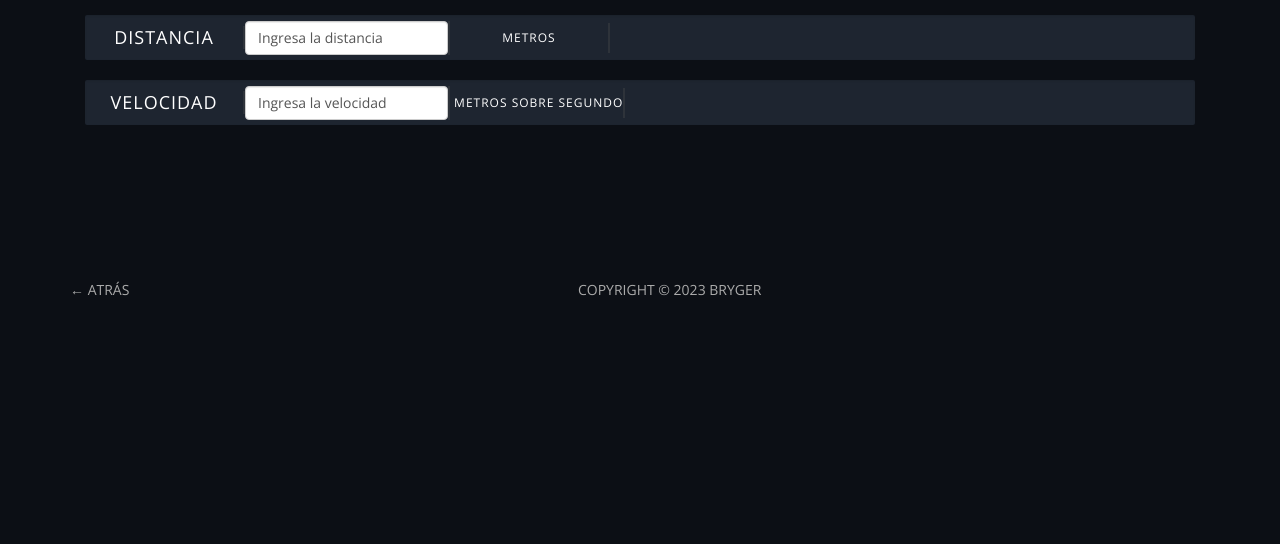
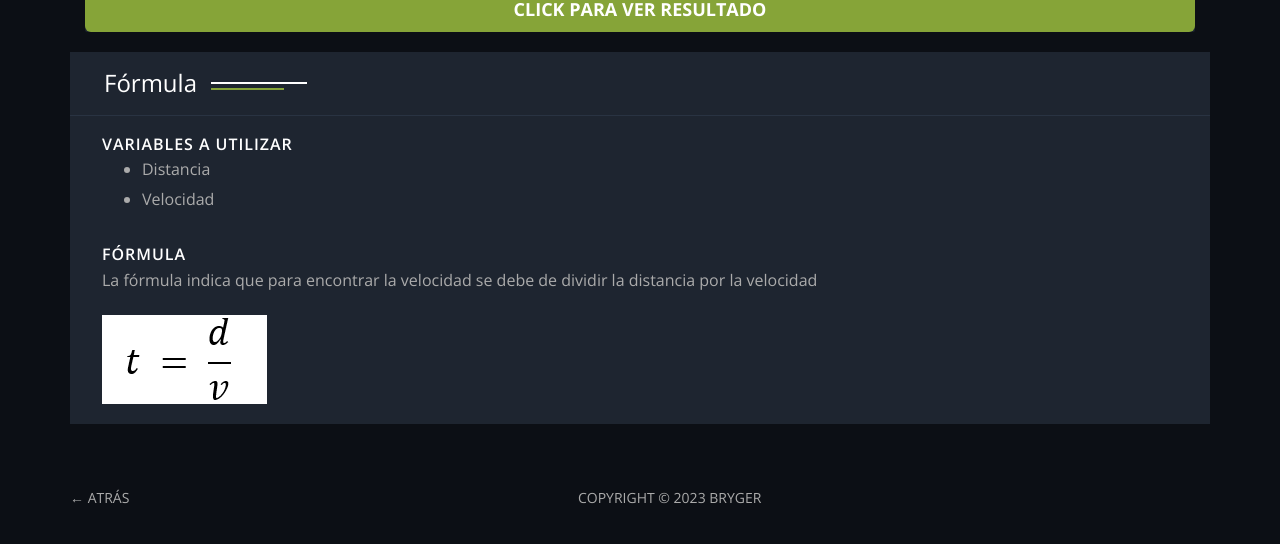
Before and after one commit to BryanPaz9/proyecto-fisica1, a website: page mru/tiempo.html in a window 1280 px wide. Shown: the part 463-1007 px from the top of the page. Before the commit the page ends 800 px from the top, so only its background shows below. Drawn offline with nearby package versions, Linux system fonts and the light colour scheme; files whose address does not match are found by name.

Commit message:
Tiempo MRU

```diff
--- a/js/mru/mru.js
+++ b/js/mru/mru.js
@@ -51,7 +51,7 @@ let tiempo = document.getElementById("txtTiempo").value;
         let resultado = (distancia/tiempo);
         resultado = parseFloat(resultado).toFixed(2);
         document.getElementById("divResultados").style.display = "block";
-        let htmlResult = `<b>${resultado} metros</b>`;
+        let htmlResult = `<b>${resultado} metros por segundo</b>`;
         document.getElementById("h2resultado").innerHTML = htmlResult;
         let htmlVariables = `<li>Distancia = ${distancia} m</li>
             <li>Tiempo = ${tiempo} s</li>
@@ -72,5 +72,37 @@ let tiempo = document.getElementById("txtTiempo").value;
 }
 
 function tiempo(){
+    let distancia = document.getElementById("txtDistancia").value;
+    let velocidad = document.getElementById("txtVelocidad").value;
+        if(distancia.length == 0){
+            alert("Ingrese un valor en la distancia.");
+            return;
 
+        }
+        if(velocidad.length == 0){
+            alert("Ingrese un valor en la velocidad.");
+            return;
+        }
+        if(distancia>= 0 && velocidad>0){
+            let resultado = (distancia/velocidad);
+            resultado = parseFloat(resultado).toFixed(2);
+            document.getElementById("divResultados").style.display = "block";
+            let htmlResult = `<b>${resultado} segundos</b>`;
+            document.getElementById("h2resultado").innerHTML = htmlResult;
+            let htmlVariables = `<li>Distancia = ${distancia} m</li>
+                <li>Velocidad = ${velocidad} s</li>
+            `;
+            document.getElementById("variables").innerHTML = htmlVariables;
+            let htmlPasos =`
+            <p>2. Según ecuación se deben de sustituir los valores de cada variable. <br>
+            &nbsp;&nbsp;&nbsp;&nbsp;&nbsp;&nbsp;&nbsp;&nbsp;Tiempo = ${distancia}m / ${velocidad}s</p><br>
+            <p>3. Se realiza la operación y se elimina la dimensional de los segundos. <br>
+                &nbsp;&nbsp;&nbsp;&nbsp;&nbsp;&nbsp;&nbsp;&nbsp;${distancia} / ${velocidad} = ${resultado} | <del>metros</del> / <del>metros</del>/segundos</p>
+            <p>Resultado: <br>
+                &nbsp;&nbsp;&nbsp;&nbsp;&nbsp;&nbsp;&nbsp;&nbsp;Tiempo = ${resultado} s</p>`;
+            document.getElementById("otrospasos").innerHTML = htmlPasos
+        }else{
+            alert("Por favor ingrese un valor válido en los parámetros de la función. La velocidad no puede ser 0");
+            return;
+        }
 }
--- a/mru/tiempo.html
+++ b/mru/tiempo.html
@@ -4,7 +4,7 @@
         <!-- meta charset -->
         <meta charset="utf-8">
         <!-- site title -->
-        <title>Fase 3 | by Bryger</title>
+        <title>Calcular tiempo | MRU</title>
         <!-- meta description -->
         <meta name="description" content="">
         <!-- mobile viwport meta -->
@@ -37,64 +37,116 @@
         <main class="site-wrapper">
             <div class="pt-table">
                 <div class="pt-tablecell page-resume relative">
-                    <!-- .close -->
-                    <a href="../fases.html" class="page-close"><i class="tf-ion-close"></i></a>
-                    <!-- /.close -->
-<br><br><br><br>
+
                     <div class="container">
                         <div class="row">
                             <div class="col-xs-12 col-md-offset-1 col-md-10 col-lg-offset-2 col-lg-8">
                                 <div class="page-title text-center">
+                                    <br><br>
                                     <h1>Encontrar</h1>
-                                    <h1><span class="primary"> TIEMPO</span> <span class="title-bg">TIEMPO</span></h1>
+                                    <h1><span class="primary"><b>T I E M P O</b></span> <span class="title-bg">TIEMPO</span></h1>
+                                    <br>
                                 </div>
                             </div>
                         </div> <!-- /.row -->
-
                         <div class="col-xs-12 col-md-12">
                             <div class="section-title clear">
-                                <h3>Área de apoyo | Importancia</h3>
+                                <h3>REALIZAR CÁLCULO | Ingresa los valores de las variables</h3><br>
                             </div>
                             <div class="skill-wrapper">
                                 <div class="progress clear">
                                     <div class="skill-name"><h4>Distancia</h4></div>
-                                    <div class="skill-name"> <input type="number" class="form-control" id="exampleInputEmail1" aria-describedby="emailHelp" placeholder="Ingresa la distancia"></div>
-                                    <div class="skill-name"> metros </div>
+                                    <div class="skill-name"> <input type="number" class="form-control" id="txtDistancia" value = "0" min="0" aria-describedby="emailHelp" placeholder="Ingresa la distancia"></div>
+                                    <div class="skill-name"> &nbsp;metros &nbsp;</div>
 
                                 </div> <!-- /.progress -->
                                 <div class="progress clear">
                                     <div class="skill-name"><h4>Velocidad</h4></div>
-                                    <div class="skill-name"> <input type="number" class="form-control" id="exampleInputEmail1" aria-describedby="emailHelp" placeholder="Ingresa la velocidad"></div>
-                                    <div class="skill-name"> &nbsp;metros sobre segundo</div>
-
+                                    <div class="skill-name"> <input type="number" class="form-control" id="txtVelocidad" value = "0" min="0" aria-describedby="emailHelp" placeholder="Ingresa la velocidad"></div>
+                                    <div class="skill-name"> &nbsp;segundos</div>
                                 </div> <!-- /.progress -->
+                                <div class="progress clear">
+                                        <button type="button" class="btn btn-primary btn-lg btn-block" onclick="tiempo()">Click para ver resultado</button>
+                                </div>
                             </div> <!-- /.progress -->
                         </div> <!-- /.progress -->
-                            </div> <!-- /.skill-wrapper -->
-                            <br><br>
-                            <div class="container">
-                                <nav class="page-nav clear">
-                                    <div class="container">
-                                        <div class="flex flex-middle space-between">
-                                            <span class="prev-page"><a href="../fases.html" class="link">&larr; ATRÁS</a></span>
-                                            <span class="copyright hidden-xs">Copyright &copy; 2023 BRYGER </span>
-                                            <span class="next-page"><a href="" class="link"></a></span>
+
+                        <div class ="row" id="divResultados" style="display: none;">
+                            <div class="col-xs-12 col-sm-12" >
+                                <div class="history-block">
+                                    <div class="section-title light clear">
+                                        <h2 id="h2resultado">Resultado:</h2>
+                                    </div>
+                                    <!-- /.section-title -->
+                                    <div class="history-scroller">
+                                        <div class="history-item">
+                                            <div class="history-text">
+                                                <h5>Pasos</h5><br>
+                                                <p>1. Encontrar variables</p>
+                                                <ul id="variables">
+                                                </ul><br>
+                                                <p id="otrospasos">
+
+                                                </p>
+                                            </div>
                                         </div>
+                                        <!-- /.history-item -->
                                     </div>
-                                    <!-- /.page-nav -->
-                                </nav>
-                            </div>
-                        </div> <!-- /.col -->
+                                </div> <!-- /.history-block --><br><br>
+                            </div> <!-- /.col -->
+                        </div>
+                        <div class ="row">
+                            <div class="col-xs-12 col-sm-12">
+                                <div class="history-block">
+                                    <div class="section-title light clear">
+                                        <h3>Fórmula</h3>
+                                    </div>
+                                    <!-- /.section-title -->
+                                    <div class="history-scroller">
+
+                                        <!-- /.history-item -->
+                                        <div class="history-item">
+
+                                            <div class="history-text">
+                                                <h5>Variables a utilizar</h5>
+                                                <ul>
+                                                    <li>Distancia</li>
+                                                    <li>Velocidad</li>
+                                                </ul>
+                                            </div>
+                                        </div>
+                                        <!-- /.history-item -->
+                                        <div class="history-item">
+
+                                            <div class="history-text">
+                                                <h5>Fórmula</h5>
+                                                <p>La fórmula indica que para encontrar la velocidad se debe de dividir la distancia por la velocidad</p>
+                                                <img src="../img/MRU/tiempo.png" alt="">
+                                            </div>
+                                        </div>
+                                        <!-- /.history-item -->
+                                    </div>
+                                </div> <!-- /.history-block --><br><br> <br><br>
+                            </div> <!-- /.col -->
+                        </div>
 
                     </div> <!-- /.container -->
 
-
+                    <nav class="page-nav clear">
+                        <div class="container">
+                            <div class="flex flex-middle space-between">
+                                <span class="prev-page"><a href="../mru.html" class="link">&larr; ATRÁS</a></span>
+                                <span class="copyright hidden-xs">Copyright &copy; 2023 BRYGER </span>
+                                <span class="next-page"><a href="" class="link"></a></span>
+                            </div>
+                        </div>
+                        <!-- /.page-nav -->
+                    </nav>
                     <!-- /.container -->
 
                 </div> <!-- /.pt-tablecell -->
             </div> <!-- /.pt-table -->
         </main> <!-- /.site-wrapper -->
-
 
         <!-- ================================
         JavaScript Libraries
@@ -108,5 +160,6 @@
         <script src="../js/jquery-validation.min.js"></script>
         <script src="../js/form.min.js"></script>
         <script src="../js/main.js"></script>
+        <script src="../js/mru/mru.js"></script>
     </body>
 </html>
```
Also changed, not shown: img/MRU/tiempo.png (added).
